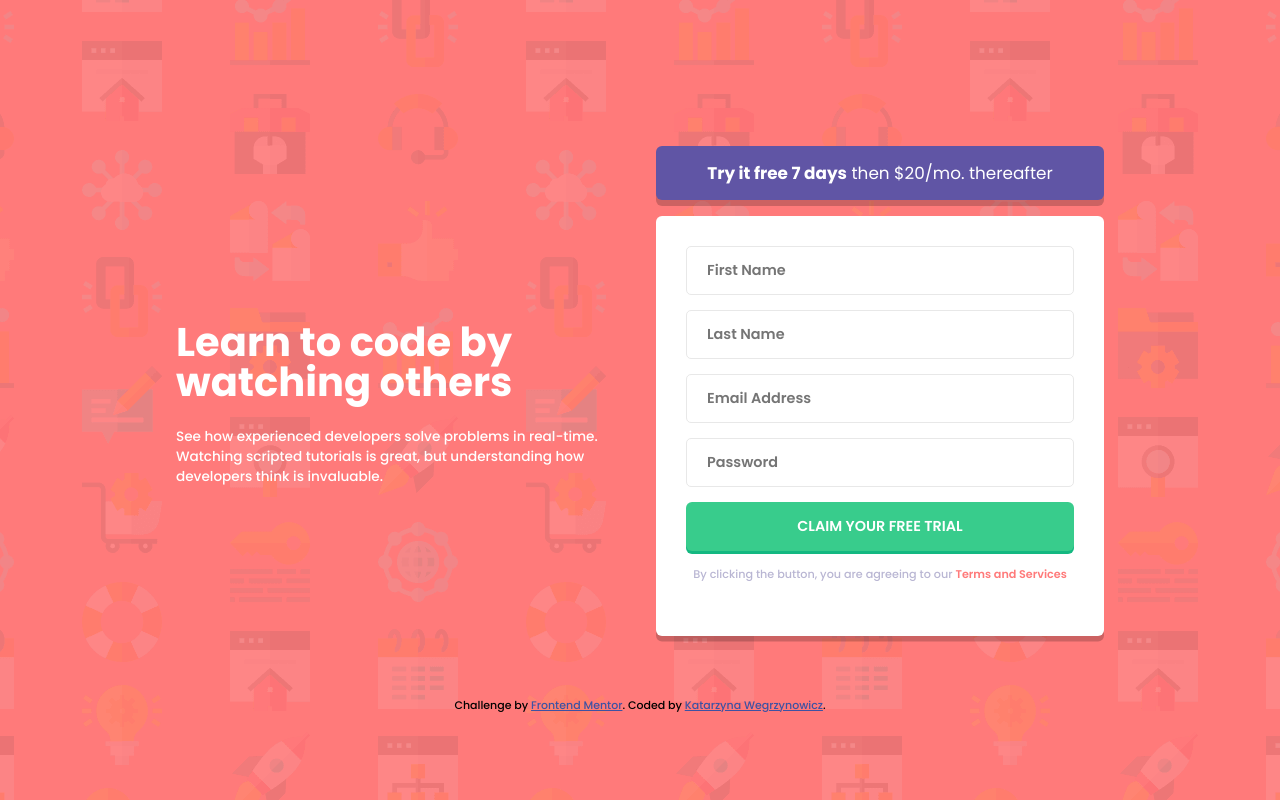
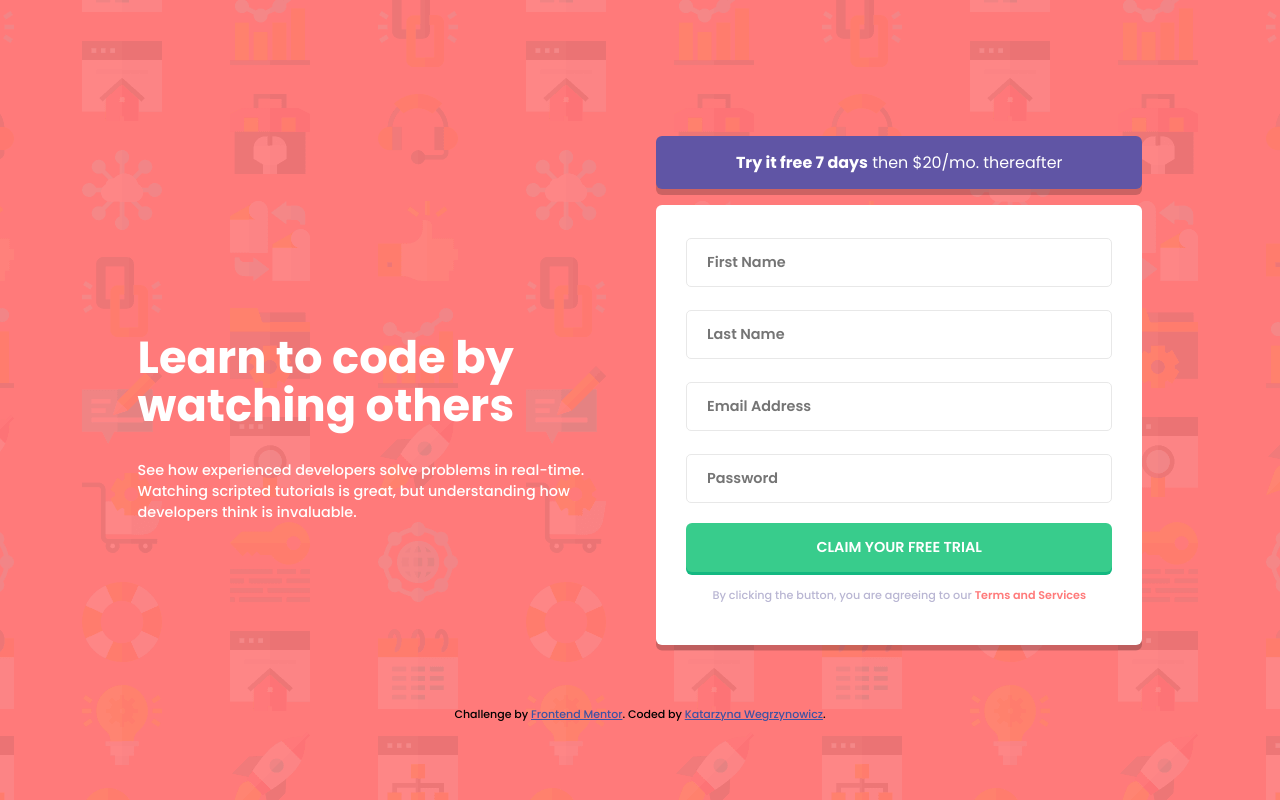
Before and after one commit to katarzyna-kw/signup_form, a React (Create React App) app: page / in a window 1280 px wide. Built offline with nearby package versions, Linux system fonts and the light colour scheme.

Commit message:
font sizes

```diff
--- a/src/components/Card.css
+++ b/src/components/Card.css
@@ -18,7 +18,7 @@ main {
 
 @media (min-width: 1000px) {
    main {
-      width: 75%;
+      width: 81%;
       /* flex-direction: row; */
    }
 }
--- a/src/components/Form.css
+++ b/src/components/Form.css
@@ -12,7 +12,7 @@ section {
    color: var(--white);
    border-radius: 6px;
    font-family: 'Poppins', sans-serif;
-   font-size: .9rem;
+   font-size: .85rem;
    background-color: var(--blue);
    margin-bottom: 1rem;
    box-shadow: 0px 6px 0px var(--neutral-shadow);
@@ -55,13 +55,13 @@ form {
    border-radius: 6px;
    padding: 15px 30px 30px 30px;
    box-shadow: 0px 5.5px 0px var(--neutral-shadow);
-   height: 375px;
+   /* height: 460px; */
 }
 
 .input-container {
    position: relative;
    border: 1px solid var(--light-gray);
-   margin: 15px 0 0 0;
+   margin: 18px 0 5px 0;
    border-radius: 5px;
    display: flex;
    justify-content: space-between;
@@ -105,7 +105,6 @@ input:-webkit-autofill:focus {
    -webkit-text-fill-color: var(--dark-gray);
 }
 
-
 .border-red {
    border: 1px solid var(--soft-red);
 }
--- a/src/components/HeaderText.css
+++ b/src/components/HeaderText.css
@@ -33,10 +33,13 @@ h2 {
    }
 
    h1 {
-      font-size: 2.5rem;
+      font-size: 2.8rem;
+      margin-top: 5.5rem;
+      line-height: 3rem;
    }
 
    h2 {
-      font-size: .85rem;
+      font-size: .9rem;
+      margin-top: -.5rem;
    }
 }
```
